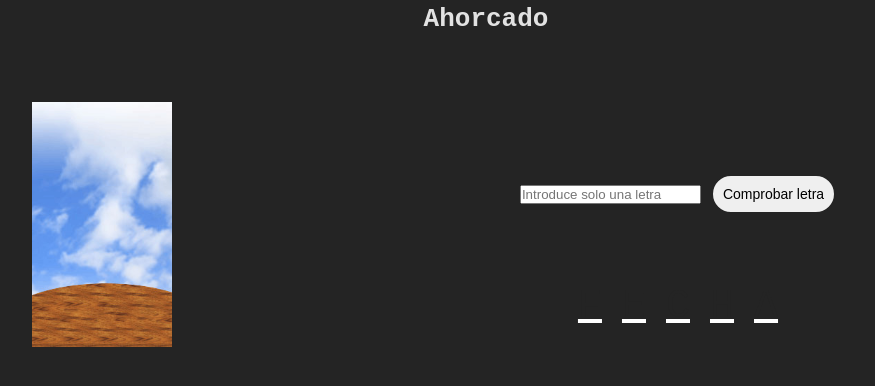
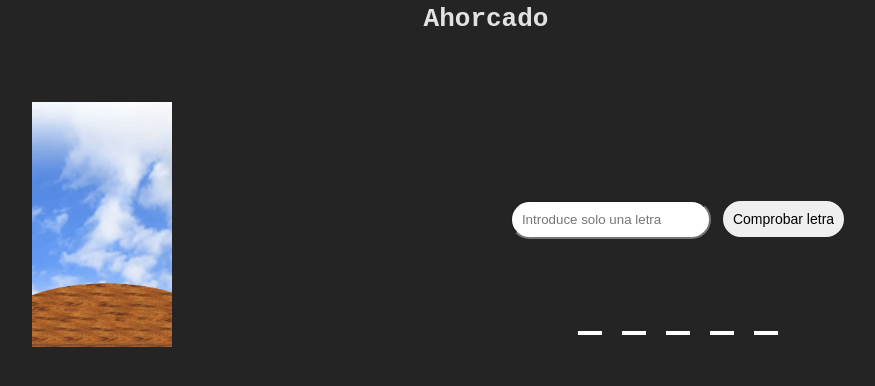
Before and after one commit to Alberto-Zapardiel-Fernandez/Ahorcado-React, a React (Vite) app: page / in a window 1280 px wide. Shown: the top 386 px of the page, without its empty margins (154-1029 px from the left). Built offline with nearby package versions, Linux system fonts and the light colour scheme.

Commit message:
Componente input y fin del juego

```diff
--- a/src/App.jsx
+++ b/src/App.jsx
@@ -1,26 +1,30 @@
 import React, { useEffect, useState } from 'react'
 import './App.css'
 import Ahorcado from './Components/Ahorcado.jsx'
+import Input from './Components/Input.jsx'
 import LetrasIntroducidas from './Components/LetrasIntroducidas.jsx'
 import Palabra from './Components/Palabra.jsx'
-import { revisaTurno, palabra, limpiar } from './functions.js'
+import { revisaTurno, palabra, revisaFinal } from './functions.js'
 
 const App = () => {
   let i = 0
   const [turno, setTurno] = useState(0)
+  const [mensaje, setMensaje] = useState('')
   const [letraIntroducida, setLetraIntroducida] = useState('')
   const [letrasIntroducidas, setLetrasIntroducidas] = useState([])
   const [winner, setWinner] = useState(0)
 
   useEffect(() => {
-    revisaFinal(winner)
+    const final = revisaFinal(winner, setTurno)
+    if (final) {
+      setTimeout(() => {
+        alert('¡Ganaste!')
+        setTurno(0)
+        setLetraIntroducida('')
+        setLetrasIntroducidas([])
+      }, 500)
+    }
   }, [winner])
-
-  const revisaFinal = win => {
-    if (win === palabra.length) {
-      setTurno(12)
-    }
-  }
 
   const comprobarEnPalabra = letra => {
     if (palabra.includes(letra)) {
@@ -29,10 +33,22 @@ const App = () => {
           i += 1
         }
       })
+      setMensaje(`La palabra tiene ${i > 1 ? i + ' veces ' : i + ' vez '} la letra ${letraIntroducida} `)
+      setLetraIntroducida('')
     } else {
-      //TODO: Poner mensaje de que la palabra no contiene la letra
-      console.log('La palabra no tiene la ' + letraIntroducida)
-      setTurno(turno + 1)
+      setMensaje('La palabra no tiene la ' + letraIntroducida)
+      setLetraIntroducida('')
+      const newTurn = turno + 1
+      setTurno(newTurn)
+      if (newTurn === 11) {
+        setTimeout(() => {
+          alert('Perdiste!')
+          setTurno(0)
+          setLetraIntroducida('')
+          setLetrasIntroducidas([])
+          setMensaje('Perdiste!')
+        }, 500)
+      }
       return
     }
     setWinner(i + winner)
@@ -40,17 +56,20 @@ const App = () => {
 
   const comprobarLetra = letraIntroducida => {
     const letra = e => e == letraIntroducida
-    if (!letrasIntroducidas.some(letra)) {
-      setLetrasIntroducidas([...letrasIntroducidas, letraIntroducida])
-      comprobarEnPalabra(letraIntroducida)
+    document.getElementById('letraIntroducida').value = ''
+    if (letraIntroducida !== '') {
+      if (!letrasIntroducidas.some(letra)) {
+        setLetrasIntroducidas([...letrasIntroducidas, letraIntroducida])
+        comprobarEnPalabra(letraIntroducida)
+      } else {
+        setMensaje('Ya introducida la ' + letraIntroducida)
+        setTurno(turno + 1)
+        return
+      }
     } else {
-      //TODO: Poner mensaje de que ya está metida la letra
-      console.log('Ya introducida la ' + letraIntroducida)
-      setTurno(turno + 1)
-      return
+      setMensaje('Campo vacío')
     }
   }
-  const ponerLetra = letra => setLetraIntroducida(letra.target.value.toUpperCase())
 
   return (
     <div className='container'>
@@ -60,19 +79,10 @@ const App = () => {
           <Ahorcado imagen={revisaTurno(turno)}></Ahorcado>
         </div>
         <div className='juego'>
-          {letrasIntroducidas.length > 0 ? <LetrasIntroducidas>{letrasIntroducidas}</LetrasIntroducidas> : <p></p>}
+          <h2 className='mensaje'>{mensaje}</h2>
+          {letrasIntroducidas.length > 0 ? <LetrasIntroducidas>{letrasIntroducidas}</LetrasIntroducidas> : <h2></h2>}
           <div>
-            {/* //TODO: Crear componente con input y boton */}
-            <input
-              placeholder='Introduce solo una letra'
-              type='text'
-              name='letraIntroducida'
-              id='letraIntroducida'
-              minLength={1}
-              maxLength={1}
-              onChange={ponerLetra}
-              onFocus={limpiar}
-            />
+            <Input setLetraIntroducida={setLetraIntroducida}></Input>
             <button
               className='btn_separated'
               onClick={() => comprobarLetra(letraIntroducida)}
```
